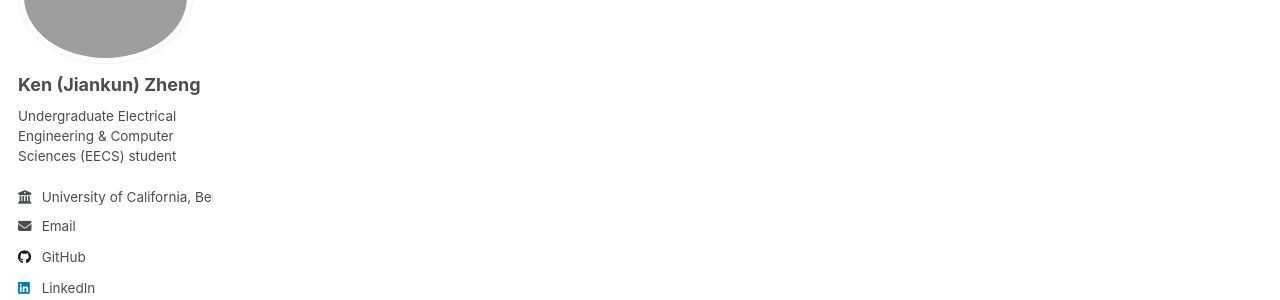
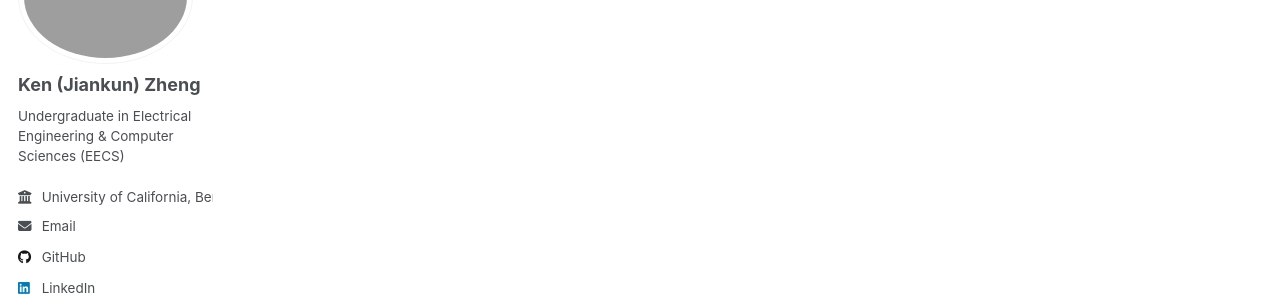
Before and after one commit to kenzhengjk/kenzhengjk.github.io, a Jekyll site: the page built from _pages/about.md, in a window 1280 px wide. Shown: the part 169-469 px from the top of the page. Built offline with Jekyll 4.4.1, drawn with Linux system fonts in a browser that asks for light colours; a script that is not in the unit is left out; a file with an impossible date is left out.

Commit message:
Update _config.yml

```diff
--- a/_config.yml
+++ b/_config.yml
@@ -25,7 +25,7 @@ author:
   avatar           : "images/profile_image.jpg"
   name             : "Ken (Jiankun) Zheng"
   pronouns         : # example: "she/her"
-  bio              : "Undergraduate Electrical Engineering & Computer Sciences (EECS) student"
+  bio              : "Undergraduate in Electrical Engineering & Computer Sciences (EECS)"
   location         :
   employer         : "University of California, Berkeley"
   uri              : # URL
```
